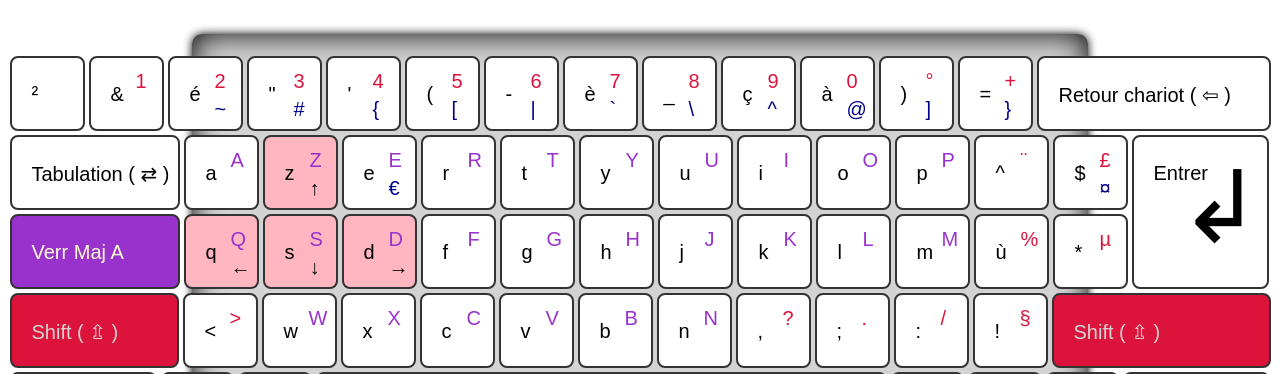
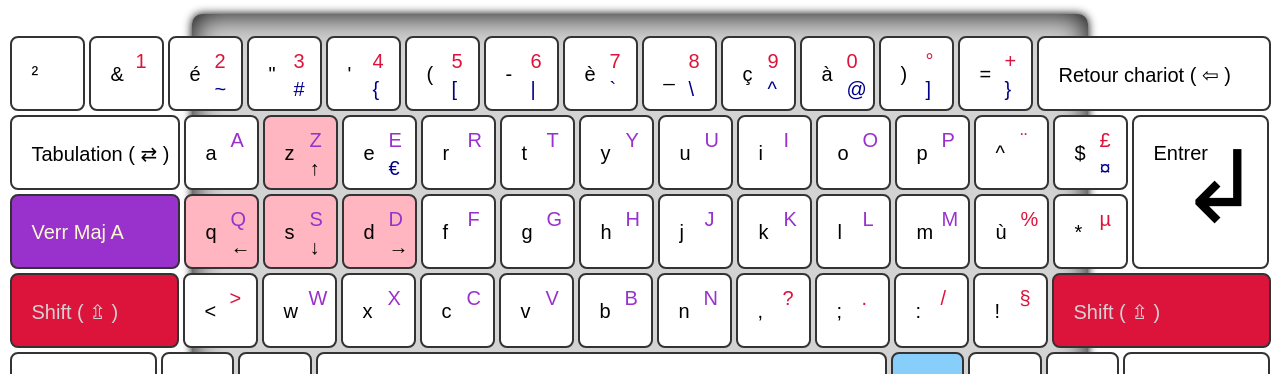
Before and after one commit to Zyrass/projet-vanillajs-virtual-keyboard, a plain HTML site: page index.html in a window 1280 px wide. Shown: the part 422-796 px from the top of the page. Drawn offline with Linux system fonts and the light colour scheme.

Commit message:
update marge

```diff
--- a/css/style.css
+++ b/css/style.css
@@ -151,7 +151,7 @@ strong {
 .container_keyboard {
     box-shadow: 0 0 3rem #000 inset, 0rem 0rem 1rem #000;
     max-width: 70vw;
-    margin: 3rem auto 0;
+    margin: 1rem auto 0;
     padding: 1rem;
     border-radius: 1rem;
     display: flex;
```
